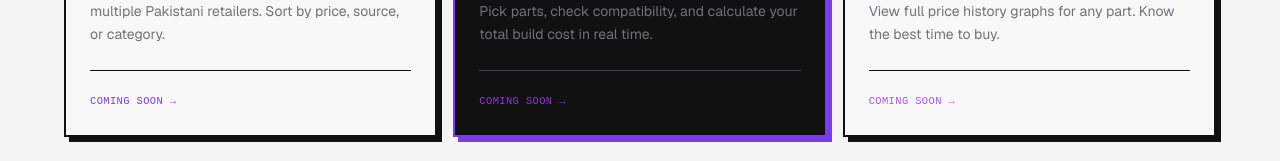
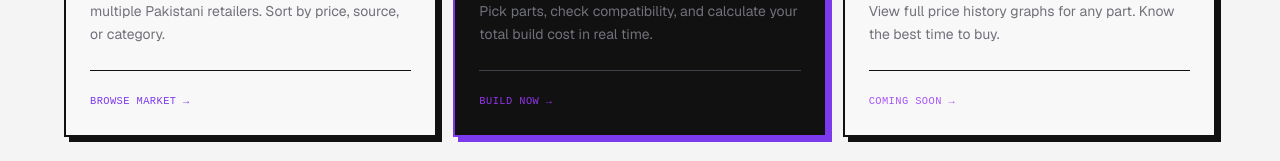
Before and after one commit to AzaanFaisal606/rigpk-front, a Next.js app: page / in a window 1280 px wide. Shown: the part 1557-1718 px from the top of the page. Built offline with nearby package versions, Linux system fonts and the light colour scheme; no server answers.

Commit message:
feat: link Browse Prices and Build a PC feature cards to their pages

```diff
--- a/components/Features.tsx
+++ b/components/Features.tsx
@@ -3,6 +3,7 @@
 import { Search, Cpu, TrendingUp } from "lucide-react";
 import { motion } from "framer-motion";
 import { useState } from "react";
+import Link from "next/link";
 
 const FEATURES = [
   {
@@ -13,6 +14,8 @@ const FEATURES = [
       "Search and filter thousands of PC parts from multiple Pakistani retailers. Sort by price, source, or category.",
     accent: "#7c3aed",
     dark: false,
+    href: "/market",
+    cta: "BROWSE MARKET →",
   },
   {
     icon: Cpu,
@@ -22,6 +25,8 @@ const FEATURES = [
       "Pick parts, check compatibility, and calculate your total build cost in real time.",
     accent: "#9333ea",
     dark: true,
+    href: "/build",
+    cta: "BUILD NOW →",
   },
   {
     icon: TrendingUp,
@@ -31,6 +36,8 @@ const FEATURES = [
       "View full price history graphs for any part. Know the best time to buy.",
     accent: "#a855f7",
     dark: false,
+    href: null,
+    cta: "COMING SOON →",
   },
 ];
 
@@ -151,9 +158,19 @@ function FeatureCard({
           className="mt-6 pt-4"
           style={{ borderTop: `1px solid ${f.dark ? "#3f3f46" : "#111112"}` }}
         >
-          <span className="mono" style={{ color: f.accent, fontSize: "0.65rem" }}>
-            COMING SOON →
-          </span>
+          {f.href ? (
+            <Link
+              href={f.href}
+              className="mono"
+              style={{ color: f.accent, fontSize: "0.65rem", textDecoration: "none" }}
+            >
+              {f.cta}
+            </Link>
+          ) : (
+            <span className="mono" style={{ color: f.accent, fontSize: "0.65rem" }}>
+              {f.cta}
+            </span>
+          )}
         </div>
       </div>
     </motion.div>
```
